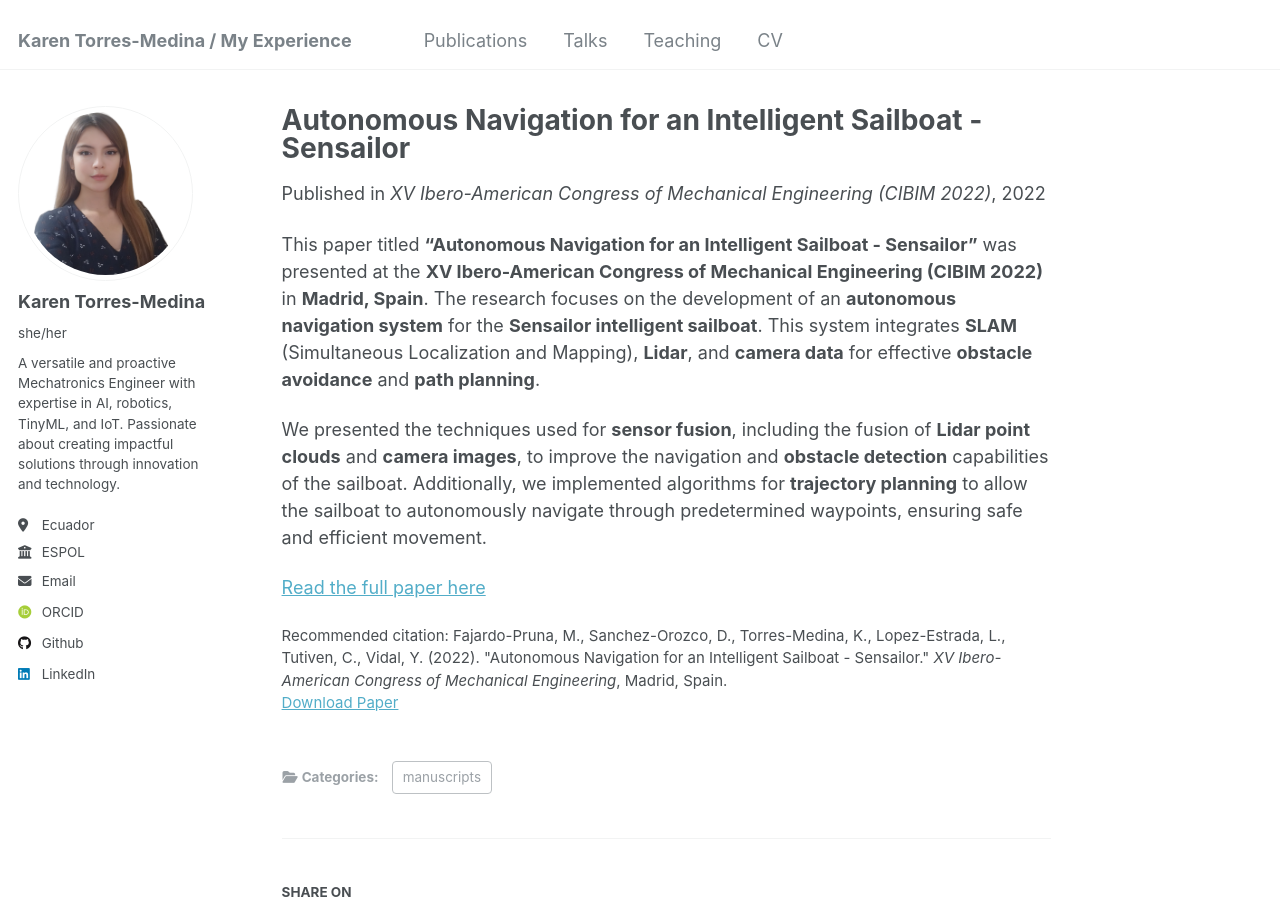
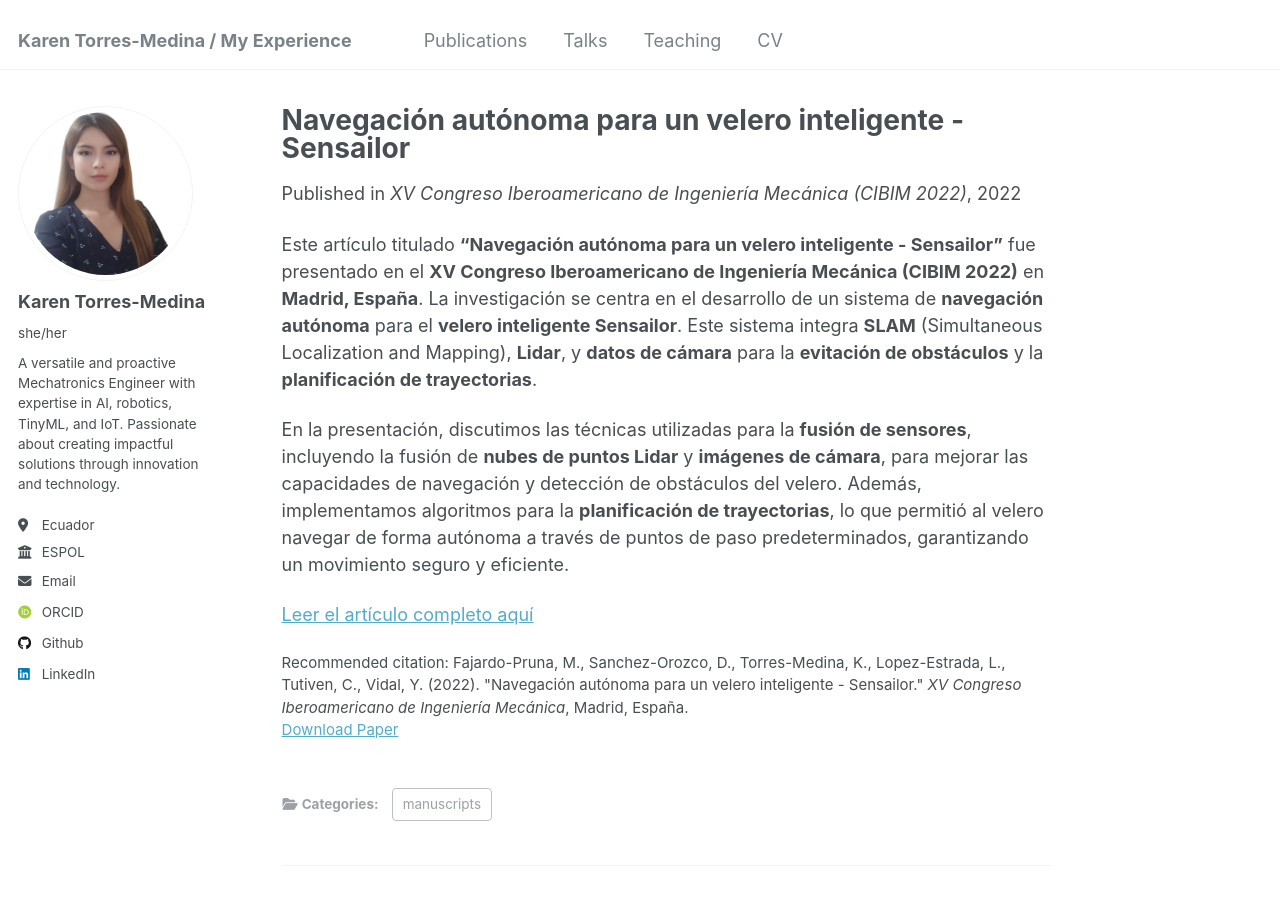
Before and after one commit to kttorres/experience, a Jekyll site: the page built from _publications/2015-10-01-paper-title-number-3.md, in a window 1280 px wide and 900 px high. Built offline with Jekyll 4.4.1, drawn with Linux system fonts in a browser that asks for light colours; some web fonts are replaced.

Commit message:
Update 2015-10-01-paper-title-number-3.md

```diff
--- a/_publications/2015-10-01-paper-title-number-3.md
+++ b/_publications/2015-10-01-paper-title-number-3.md
@@ -1,17 +1,17 @@
 ---
-title: "Autonomous Navigation for an Intelligent Sailboat - Sensailor"
+title: "Navegación autónoma para un velero inteligente - Sensailor"
 collection: publications
 category: manuscripts
 permalink: /publication/2022-11-22-cibim-sensailor
-excerpt: 'This paper presents the development of an autonomous navigation system for the intelligent sailboat Sensailor, integrating SLAM, Lidar, and camera data for obstacle avoidance and path planning.'
+excerpt: 'Este artículo presenta el desarrollo de un sistema de navegación autónoma para el velero inteligente Sensailor, integrando SLAM, Lidar y datos de cámara para la evitación de obstáculos y planificación de trayectorias.'
 date: 2022-11-22
-venue: 'XV Ibero-American Congress of Mechanical Engineering (CIBIM 2022)'
-paperurl: 'https://doi.org/10.1007/978-3-031-38563-6_65'
-citation: 'Fajardo-Pruna, M., Sanchez-Orozco, D., Torres-Medina, K., Lopez-Estrada, L., Tutiven, C., Vidal, Y. (2022). "Autonomous Navigation for an Intelligent Sailboat - Sensailor." <i>XV Ibero-American Congress of Mechanical Engineering</i>, Madrid, Spain.'
+venue: 'XV Congreso Iberoamericano de Ingeniería Mecánica (CIBIM 2022)'
+paperurl: 'https://e-spacio.uned.es/entities/publication/7070f61c-bfde-4672-af0c-c1358018d55a'
+citation: 'Fajardo-Pruna, M., Sanchez-Orozco, D., Torres-Medina, K., Lopez-Estrada, L., Tutiven, C., Vidal, Y. (2022). "Navegación autónoma para un velero inteligente - Sensailor." <i>XV Congreso Iberoamericano de Ingeniería Mecánica</i>, Madrid, España.'
 ---
 
-This paper titled **"Autonomous Navigation for an Intelligent Sailboat - Sensailor"** was presented at the **XV Ibero-American Congress of Mechanical Engineering (CIBIM 2022)** in **Madrid, Spain**. The research focuses on the development of an **autonomous navigation system** for the **Sensailor intelligent sailboat**. This system integrates **SLAM** (Simultaneous Localization and Mapping), **Lidar**, and **camera data** for effective **obstacle avoidance** and **path planning**.
+Este artículo titulado **"Navegación autónoma para un velero inteligente - Sensailor"** fue presentado en el **XV Congreso Iberoamericano de Ingeniería Mecánica (CIBIM 2022)** en **Madrid, España**. La investigación se centra en el desarrollo de un sistema de **navegación autónoma** para el **velero inteligente Sensailor**. Este sistema integra **SLAM** (Simultaneous Localization and Mapping), **Lidar**, y **datos de cámara** para la **evitación de obstáculos** y la **planificación de trayectorias**.
 
-We presented the techniques used for **sensor fusion**, including the fusion of **Lidar point clouds** and **camera images**, to improve the navigation and **obstacle detection** capabilities of the sailboat. Additionally, we implemented algorithms for **trajectory planning** to allow the sailboat to autonomously navigate through predetermined waypoints, ensuring safe and efficient movement.
+En la presentación, discutimos las técnicas utilizadas para la **fusión de sensores**, incluyendo la fusión de **nubes de puntos Lidar** y **imágenes de cámara**, para mejorar las capacidades de navegación y detección de obstáculos del velero. Además, implementamos algoritmos para la **planificación de trayectorias**, lo que permitió al velero navegar de forma autónoma a través de puntos de paso predeterminados, garantizando un movimiento seguro y eficiente.
 
-[Read the full paper here](https://doi.org/10.1007/978-3-031-38563-6_65)
+[Leer el artículo completo aquí](https://e-spacio.uned.es/entities/publication/7070f61c-bfde-4672-af0c-c1358018d55a)
```
